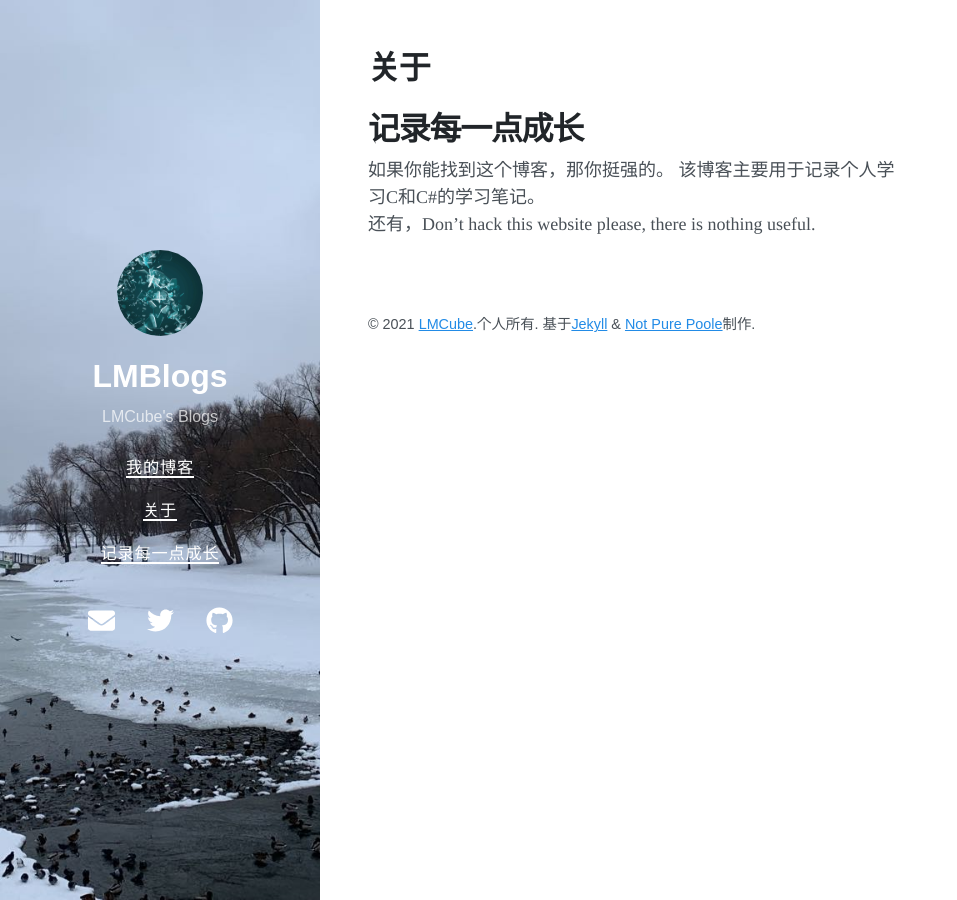
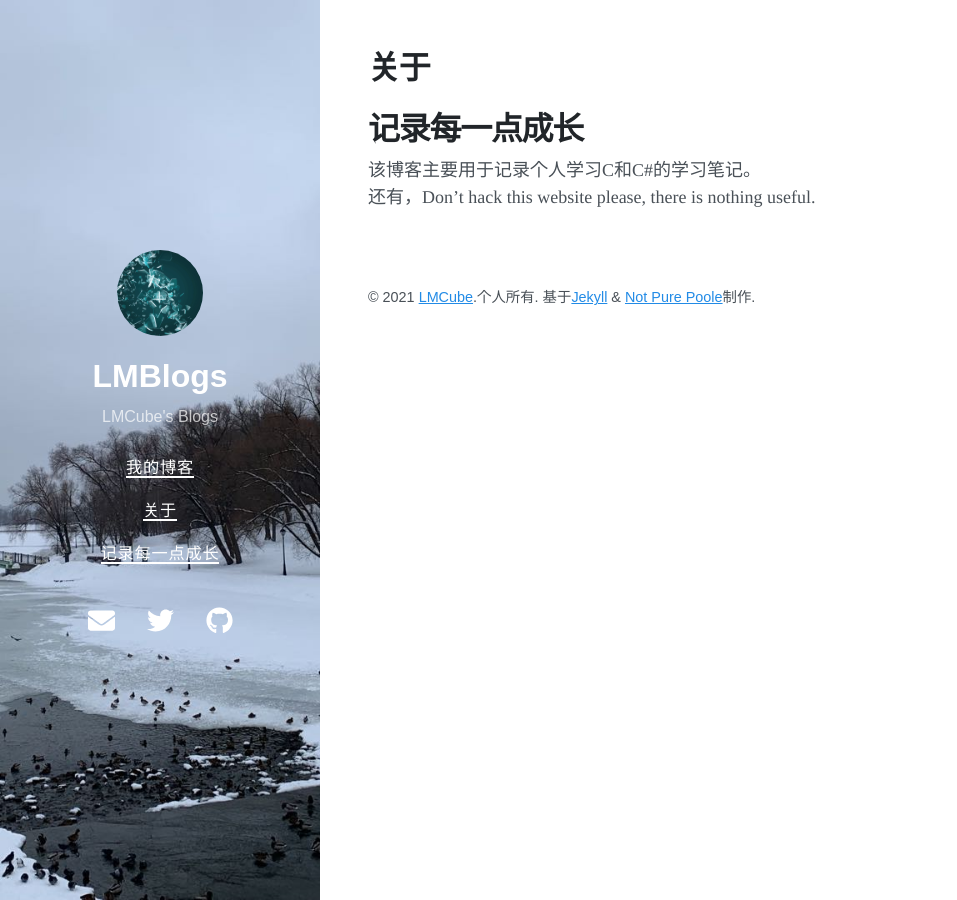
Before and after one commit to LandMineCube/LandMineCube.github.io, a Jekyll site: the page built from about.md, in a window 1280 px wide. Shown: the whole page, without its empty margins (0-957 px from the left). Built offline with Jekyll 4.4.1, drawn with Linux system fonts in a browser that asks for light colours; nearby versions of some CDN libraries.

Commit message:
Update about.md

```diff
--- a/about.md
+++ b/about.md
@@ -4,6 +4,5 @@ title: 关于
 ---
 
 # 记录每一点成长
-如果你能找到这个博客，那你挺强的。
 该博客主要用于记录个人学习C和C#的学习笔记。
 还有，Don't hack this website please, there is nothing useful.
```
